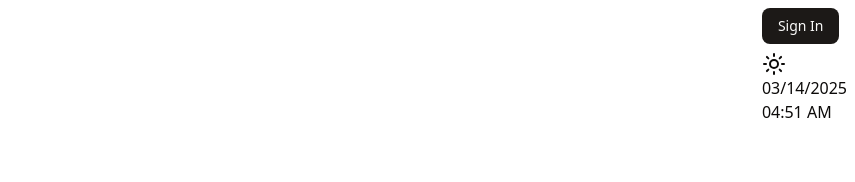
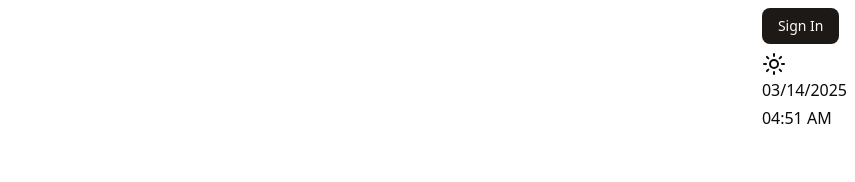
Before and after one commit to terrancecorley/homebase, a Next.js app: page / in a window 1280 px wide. Shown: the top 182 px of the page, without its empty margins (425-1280 px from the left). Built offline with nearby package versions, Linux system fonts and the light colour scheme; no server answers.

Commit message:
updated line height and margin

```diff
--- a/components/layout/SiteHeader.tsx
+++ b/components/layout/SiteHeader.tsx
@@ -63,11 +63,11 @@ export default function SiteHeader({ AuthButtons }: headerProps) {
 
     return (
         <header className="flex justify-end">
-            <div className="flex flex-col">
+            <div className="flex flex-col text-base/7">
                 {AuthButtons}
                 <div className="flex mt-2">
                     <Sun />
-                    <p>{weather}</p>
+                    <p className="ml-1">{weather}</p>
                 </div>
                 <p>
                     {new Date(Date.now()).toLocaleDateString("en-US", {
```
